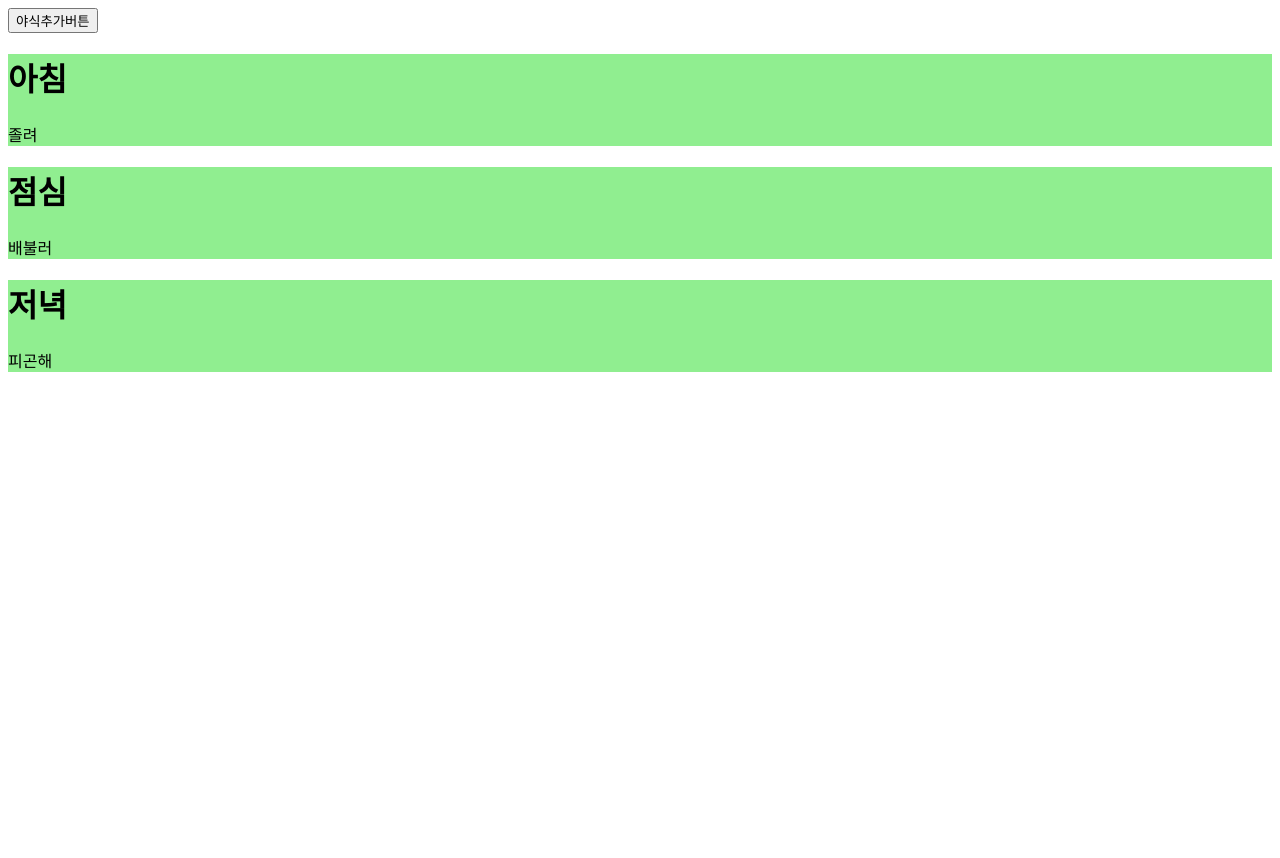
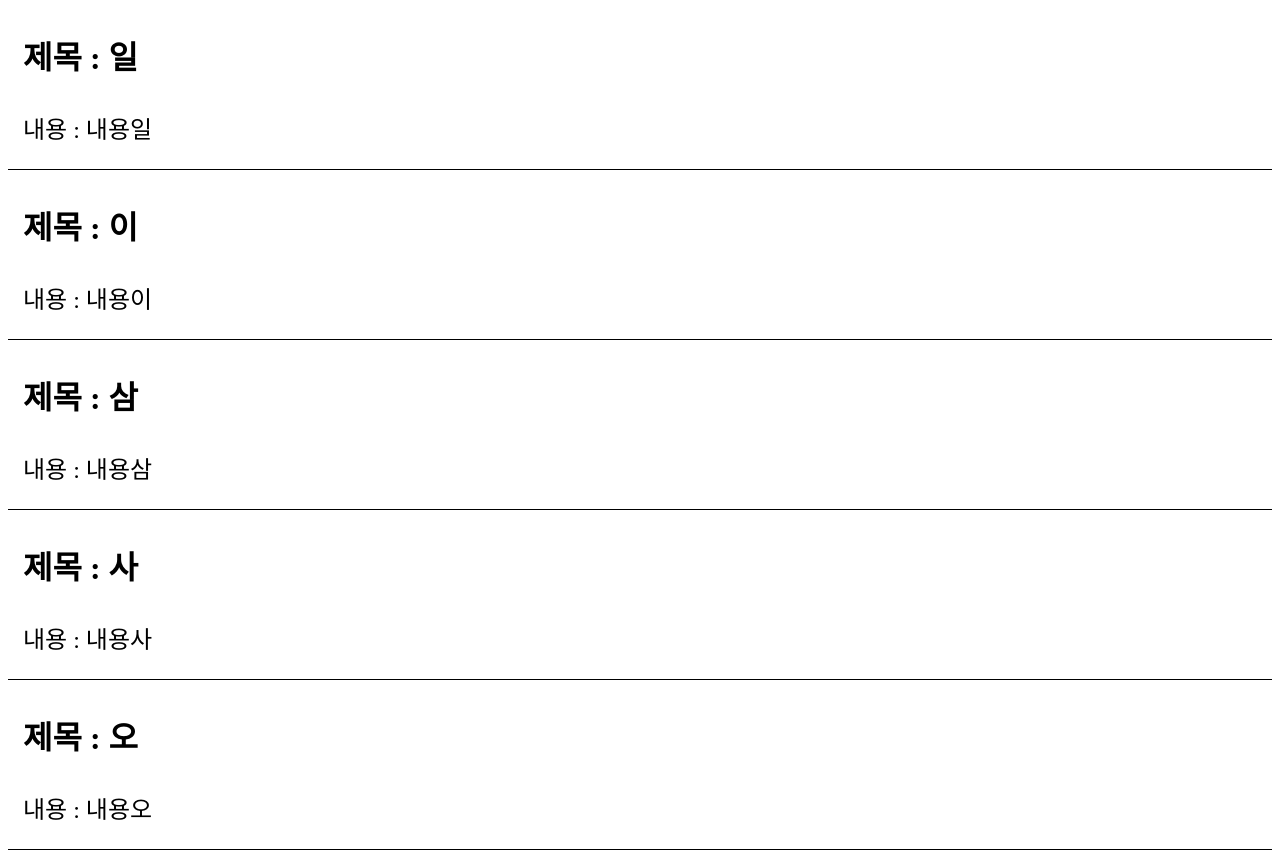
Before and after one commit to quietdish/fe-react-study-8, a React (Vite) app in the folder react-study/: page / in a window 1280 px wide. Before the commit the page ends 800 px from the top, so only its background shows below. Built offline with nearby package versions, Linux system fonts and the light colour scheme.

Commit message:
리액트 퀴즈3

```diff
--- a/react-study/src/App.jsx
+++ b/react-study/src/App.jsx
@@ -13,12 +13,15 @@ import Props01 from './components/Props01'
 // import Quiz02 from './quiz/quiz02/Quiz02'
 import Quiz02 from './quiz/quiz02/Quiz02'
 import Props02 from './components/Props02'
+import Quiz03 from './quiz/quiz03/Quiz03'
+
 
 function App() {
   return (
 
     // <Quiz02 />
-    <Props02 />
+    // <Props02 />
+    <Quiz03 />
 
   );
 }
--- /dev/null
+++ b/react-study/src/quiz/quiz03/Quiz03.css
@@ -0,0 +1,12 @@
+
+
+.title {
+    font-size: 2rem;
+    font-weight: bold;
+}
+
+.textItem {
+    padding-left: 15px;
+    font-size: 1.5rem;
+    border-bottom: 1px solid black;
+}
--- /dev/null
+++ b/react-study/src/quiz/quiz03/Quiz03.jsx
@@ -0,0 +1,89 @@
+import TextItem from './TextItem';
+import './Quiz03.css';
+
+// import React from 'react';
+
+function Quiz03() {
+
+    let titleArr = ['일', '이', '삼', '사', '오'];
+    let contentArr = ['내용일', '내용이', '내용삼', '내용사', '내용오'];
+
+    return (
+        <div className="App" >
+
+            {titleArr.map((item, index) => {
+                return (<TextItem title={item}
+                    content={contentArr[index]}
+                    key={index}
+                />
+                );
+            })}
+
+        </div >
+    );
+
+}
+
+export default Quiz03;
+
+
+//// feat.레고블록... 반복
+
+{/* const TextItem = ({ title, content }) => {
+
+    return (
+        //<div className="App" >
+        <div className='textItem'>
+            <p className='title'>제목 : {title}</p>
+            <p>내용 : {content}</p>
+        </div>
+    );
+}
+
+
+const Quiz03 = () => {
+    //// 배열 관리..
+    const items = [
+        { title: '하나', content: '내용하나' },
+        { title: '둘', content: '내용둘' },
+        { title: '셋', content: '내용셋' },
+        { title: '넷', content: '내용넷' },
+        { title: '다섯', content: '내용다섯' },
+    ];
+
+    return (
+        <div className="App">
+            {items.map((item, index) => (
+                <TextItem key={index}
+                title={item.title}
+                content={item.content} />
+            ))}
+        </div>
+    )
+}
+
+
+
+export default Quiz03; */}
+
+
+
+
+{/* * base code
+<div className='textItem'>
+                    <p className='title'>제목 : 둘</p>
+                    <p>내용 : 내용둘</p>
+                </div>
+                <div className='textItem'>
+                    <p className='title'>제목 : 셋</p>
+                    <p>내용 : 내용셋</p>
+                </div>
+                <div className='textItem'>
+                    <p className='title'>제목 : 넷</p>
+                    <p>내용 : 내용넷</p>
+                </div>
+                <div className='textItem'>
+                    <p className='title'>제목 : 다섯</p>
+                    <p>내용 : 내용다섯</p>
+                </div>
+            </ > */}
--- /dev/null
+++ b/react-study/src/quiz/quiz03/TextItem.jsx
@@ -0,0 +1,12 @@
+
+function TextItem({ title, content }) {
+
+    return (
+        <div className='textItem'>
+            <p className='title'>제목 : {title}</p>
+            <p>내용 : {content}</p>
+        </div>
+    )
+}
+
+export default TextItem;
```
